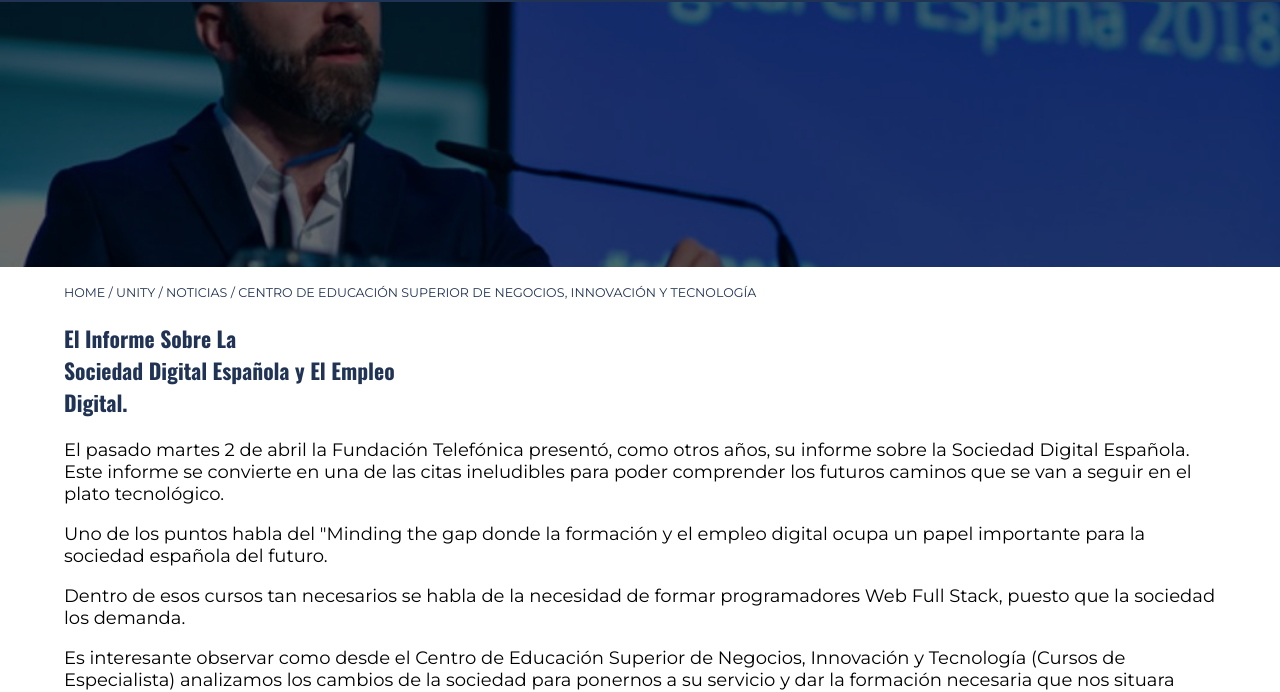
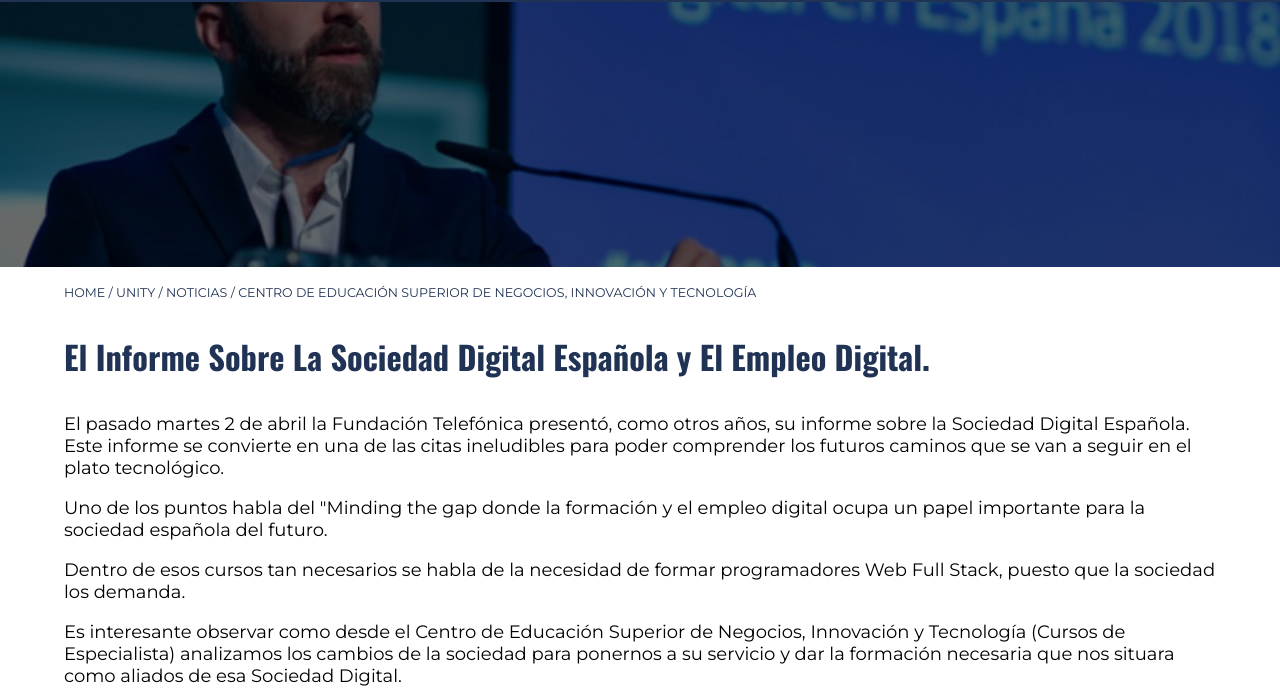
Before and after one commit to eduardoguette/iunit, a plain HTML site: page Public/news.html in a window 1280 px wide. Shown: the part 84-776 px from the top of the page. Drawn offline with nearby package versions, Linux system fonts and the light colour scheme; files whose address does not match are found by name.

Commit message:
update ico

```diff
--- a/Public/Estilos/noti-news.css
+++ b/Public/Estilos/noti-news.css
@@ -26,7 +26,7 @@
 }
 .article > article h1{
   font-family: "Oswald";
-  font-size: 1.2em;
+  font-size: 1.8em;
   font-weight: 700;
   color: var(--colorPrimary);
 }
--- a/Public/news.html
+++ b/Public/news.html
@@ -37,8 +37,8 @@
   </section>
   <section class="article m-90">
     <article>
-      <h1>El Informe Sobre La <br>
-        Sociedad Digital Española y El Empleo <br>Digital.</h1>
+      <h1>El Informe Sobre La
+        Sociedad Digital Española y El Empleo Digital.</h1>
       <p>
         El pasado martes 2 de abril la Fundación Telefónica presentó, como otros años, su informe sobre la Sociedad Digital Española. Este informe se convierte en una de las citas ineludibles para poder comprender los futuros caminos que se van a seguir en el plato tecnológico.
       </p>
```
Also changed, not shown: Public/unity.html (+1 -3 lines), index.html (+1 -1 lines).
